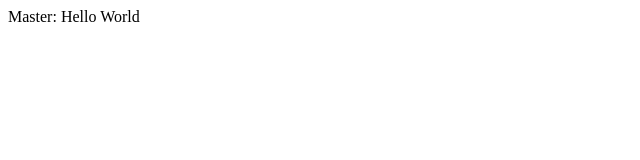
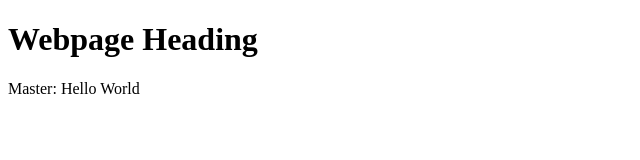
Before and after one commit to ak1226/lecture1, a plain HTML site: page index.html in a window 1280 px wide. Shown: the whole page, without its empty margins (0-640 px from the left). Drawn offline with Linux system fonts and the light colour scheme.

Commit message:
Added heading

```diff
--- a/index.html
+++ b/index.html
@@ -6,6 +6,7 @@
     <title>Document</title>
 </head>
 <body>
+    <h1>Webpage Heading</h1>
     Master: Hello World
 </body>
 </html>
```
